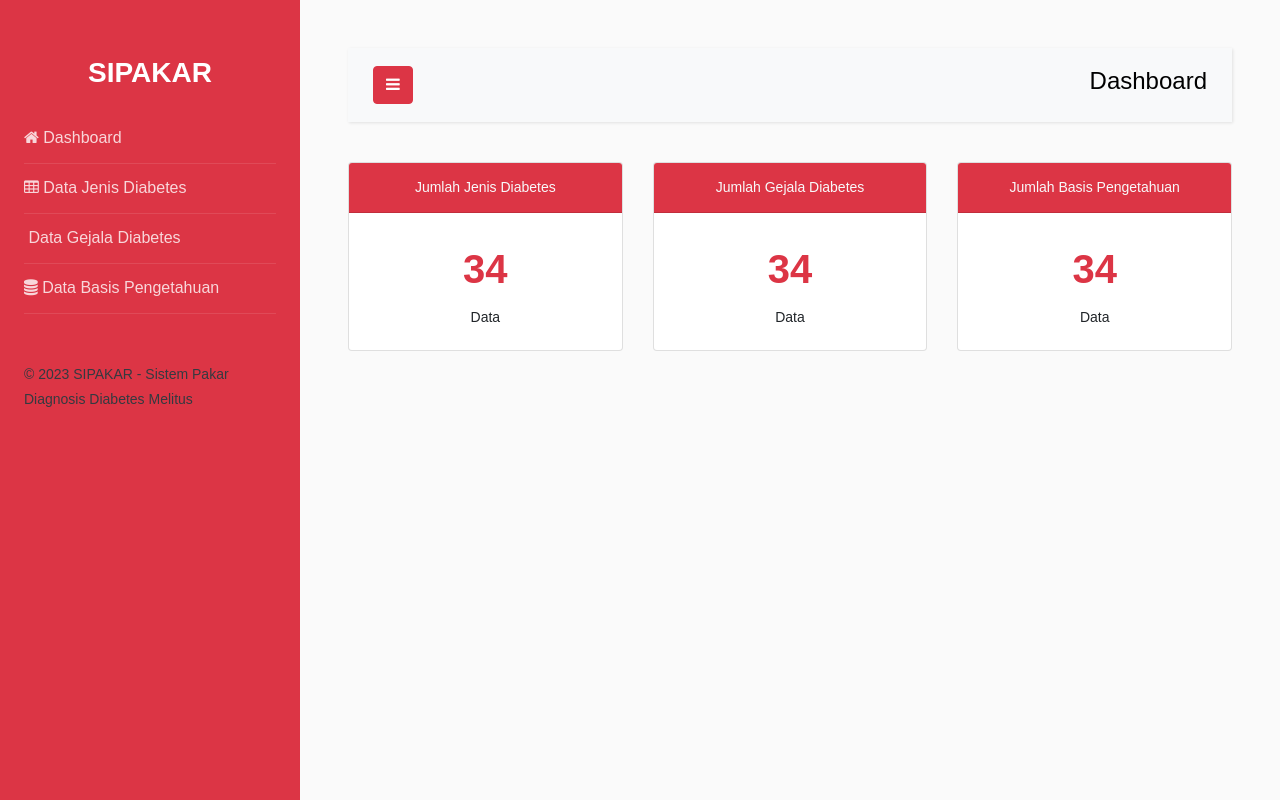
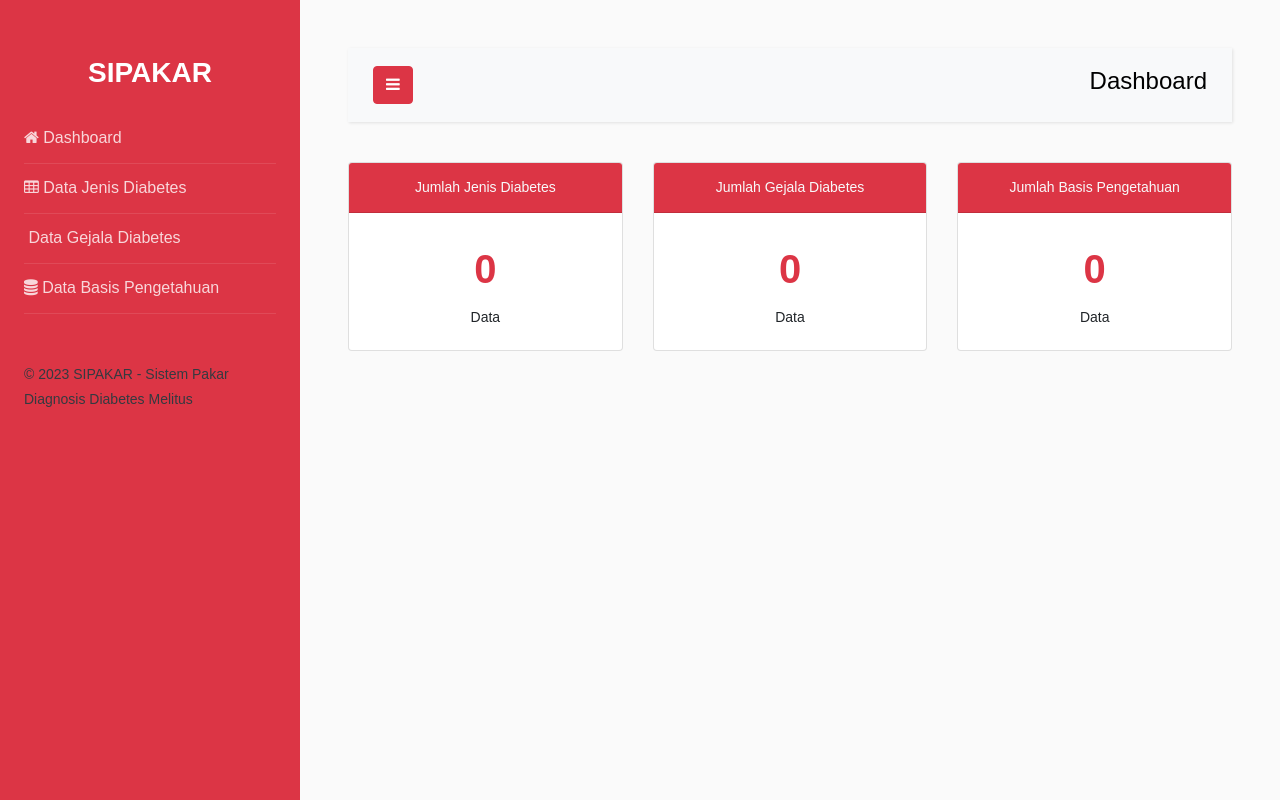
Before and after one commit to AnggunLntra/sispak-diabetes, a CodeIgniter app: page /sispak-diabetes/Admin/Pages/Dashboard in a window 1280 px wide. Run offline with CodeIgniter, Linux system fonts and the light colour scheme; data that the repository does not hold is empty.

Commit message:
updated again :))

```diff
--- a/application/controllers/Admin/Pages/Dashboard.php
+++ b/application/controllers/Admin/Pages/Dashboard.php
@@ -21,9 +21,13 @@ class Dashboard extends CI_Controller
      */
     public function index()
     {
+        $this->load->model('m_sispak');
+        $data['gejala'] = $this->m_sispak->getNumRowsGejala();
+        $data['jenis_diabetes'] = $this->m_sispak->getNumRowsJenis();
+        $data['basis_pengetahuan'] = $this->m_sispak->getNumRowsPengetahuan();
         $this->load->view('admin/templates/header');
         $this->load->view('admin/templates/sidebar');
-        $this->load->view('admin/pages/dashboard');
+        $this->load->view('admin/pages/dashboard', $data);
         $this->load->view('admin/templates/footer');
     }
 }
--- a/application/models/m_sispak.php
+++ b/application/models/m_sispak.php
@@ -17,4 +17,22 @@ class M_Sispak extends CI_Model
     {
         return $this->db->get('jenis_diabetes')->result_array();
     }
+
+    public function getNumRowsGejala()
+    {
+        $query = $this->db->query('SELECT * FROM gejala');
+        return $query->num_rows();
+    }
+
+    public function getNumRowsJenis()
+    {
+        $query = $this->db->query('SELECT * FROM jenis_diabetes');
+        return $query->num_rows();
+    }
+
+    public function getNumRowsPengetahuan()
+    {
+        $query = $this->db->query('SELECT * FROM basis_pengetahuan');
+        return $query->num_rows();
+    }
 }
--- a/application/views/admin/pages/dashboard.php
+++ b/application/views/admin/pages/dashboard.php
@@ -20,7 +20,7 @@
                     <div class="card text-center">
                         <div class="card-header bg-danger text-light">Jumlah Jenis Diabetes</div>
                         <div class="card-body">
-                            <span class="fs-1 fw-bold text-danger">34</span>
+                            <span class="fs-1 fw-bold text-danger"><?php echo $jenis_diabetes; ?></span>
                             <p class="card-text">Data</p>
                         </div>
                     </div>
@@ -29,7 +29,7 @@
                     <div class="card text-center">
                         <div class="card-header bg-danger text-light">Jumlah Gejala Diabetes</div>
                         <div class="card-body">
-                            <span class="fs-1 fw-bold text-danger">34</span>
+                            <span class="fs-1 fw-bold text-danger"><?php echo $gejala; ?></span>
                             <p class="card-text">Data</p>
                         </div>
                     </div>
@@ -38,7 +38,7 @@
                     <div class="card text-center">
                         <div class="card-header bg-danger text-light">Jumlah Basis Pengetahuan</div>
                         <div class="card-body">
-                            <span class="fs-1 fw-bold text-danger">34</span>
+                            <span class="fs-1 fw-bold text-danger"><?php echo $basis_pengetahuan; ?></span>
                             <p class="card-text">Data</p>
                         </div>
                     </div>
```
